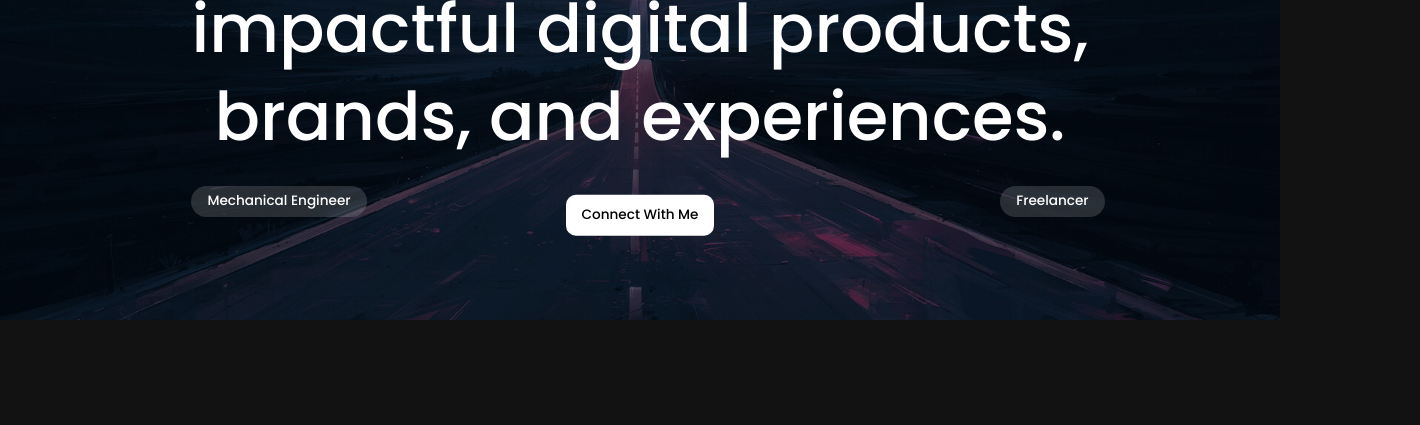
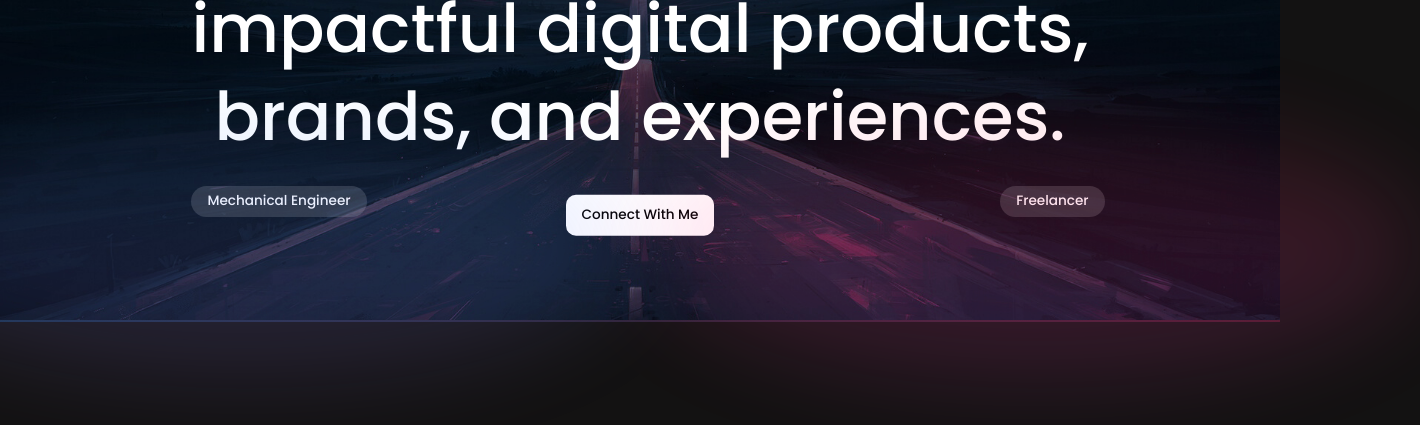
Before and after one commit to scaev/portfolio-react, a React (Create React App) app: page / in a window 1280 px wide. Shown: the part 480-905 px from the top of the page, 1420 px wide, since content can reach past the window. Built offline with nearby package versions, Linux system fonts and the light colour scheme.

Commit message:
Adds light effects

```diff
--- a/src/components/container/About/About.jsx
+++ b/src/components/container/About/About.jsx
@@ -5,9 +5,14 @@ import { bios } from "../../../Data";
 import { motion } from "framer-motion";
 import Resume from "../../../assets/Resume.pdf";
 
-
 const About = () => {
   return (
+    <>
+      <div className="lights">
+        <span className="line"></span>
+        <span className="border_left"></span>
+        <span className="border_right"></span>
+      </div>
       <div className="container" id="about">
         <motion.div
           className="title"
@@ -72,6 +77,7 @@ const About = () => {
           </motion.div>
         </div>
       </div>
+    </>
   );
 };
 export default About;
--- a/src/components/container/About/About.scss
+++ b/src/components/container/About/About.scss
@@ -1,3 +1,53 @@
+.lights {
+  position: relative;
+  .line {
+    width: 100%;
+    background-image: linear-gradient(
+      90deg,
+      rgb(40, 140, 249),
+      rgb(227, 44, 107)
+    );
+    height: 2px;
+    left: 0;
+    // top: 0;
+    // margin-top: 73px;
+    position: absolute;
+    opacity: 0.25;
+  }
+
+  .border_left {
+    position: absolute;
+    width: 60vw;
+    height: 255px;
+    top: -200px;
+    // top: 900px;
+    border-radius: 100%;
+    mix-blend-mode: normal;
+    filter: blur(50px);
+    background-image: linear-gradient(rgb(88, 165, 255), rgb(166, 122, 244));
+    left: -140px;
+    overflow: hidden;
+    opacity: 0.15;
+  }
+  .border_right {
+    position: absolute;
+    width: 60vw;
+    height: 255px;
+    top: -200px;
+    // top: 900px;
+    border-radius: 100%;
+    mix-blend-mode: normal;
+    filter: blur(50px);
+    background-image: linear-gradient(rgb(255, 51, 88), rgb(255, 79, 216));
+    right: -140px;
+    overflow: hidden;
+    opacity: 0.15;
+  }
+}
+
+.container {
+  padding-top: 7rem;
+
   .about_container {
     display: grid;
     grid-template-columns: repeat(2, 1fr);
@@ -22,7 +72,7 @@
         width: 100%;
         height: 100%;
       }
-    div{
+      div {
         color: #fff;
         margin-top: 1rem;
         font-size: 0.9rem;
@@ -69,3 +119,4 @@
       }
     }
   }
+}
```
Also changed, not shown: src/App.css (line endings or trailing spaces). Lines whose indentation alone changed are shown as unchanged.
